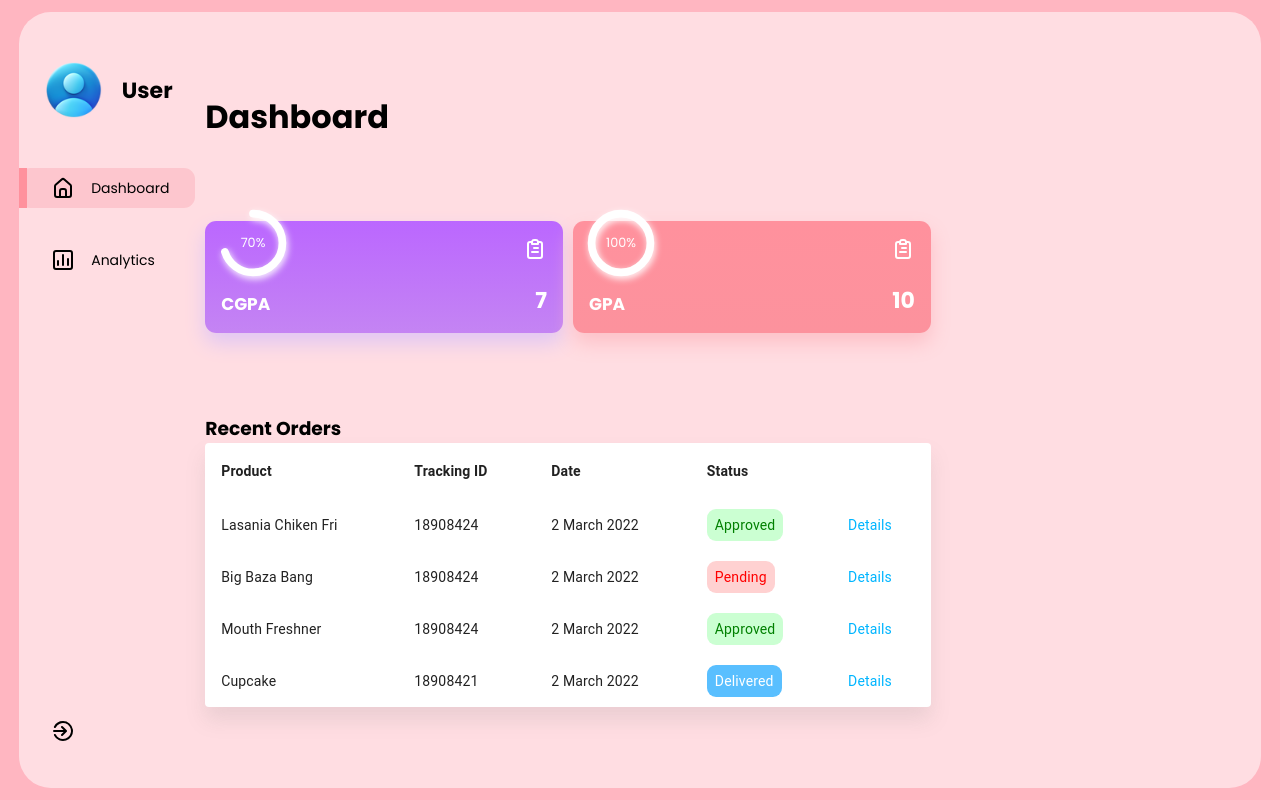
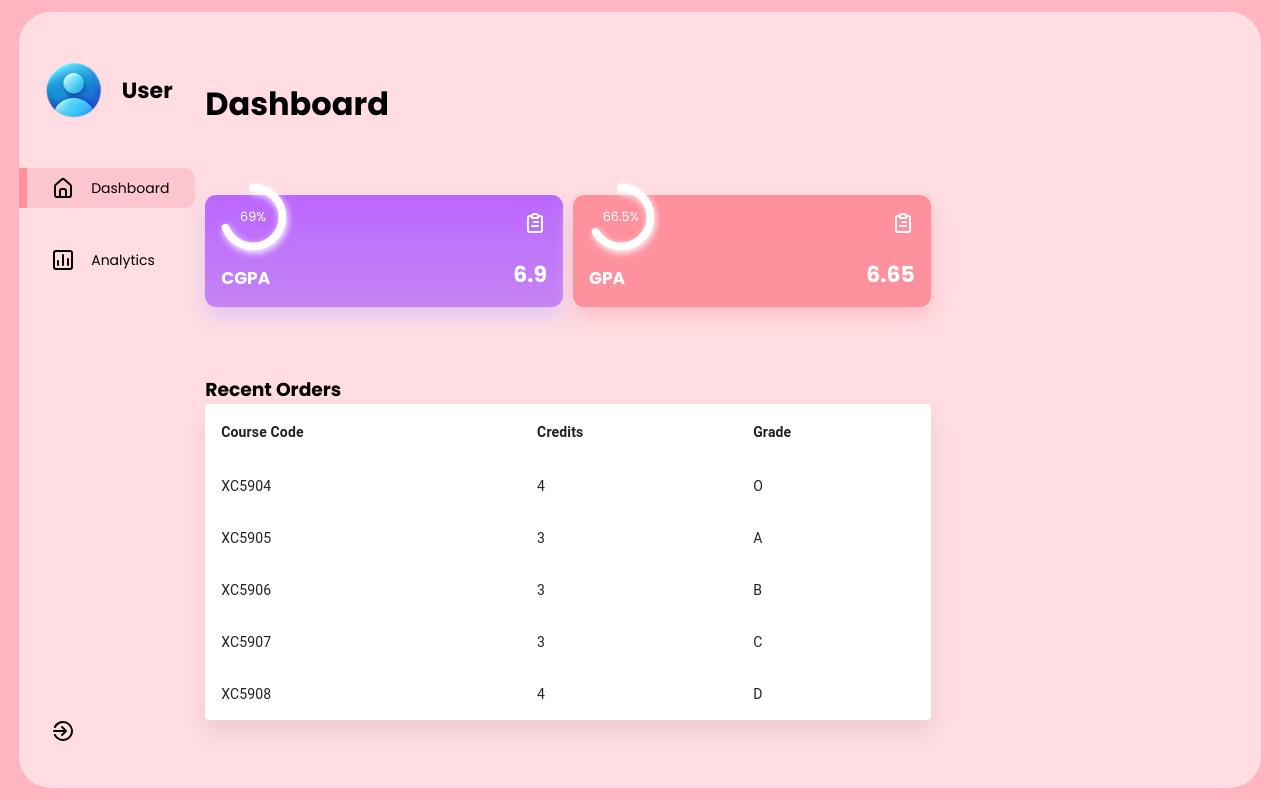
Before and after one commit to RojiniAthira/https---github.com-RojiniAthira-reactJs-Task, a React (Create React App) app: page /dashboard in a window 1280 px wide. Built offline with nearby package versions, Linux system fonts and the light colour scheme.

Commit message:
did some changes in the dashboard

```diff
--- a/src/Components/mainPage/table/Table.jsx
+++ b/src/Components/mainPage/table/Table.jsx
@@ -7,41 +7,23 @@ import TableHead from "@mui/material/TableHead";
 import TableRow from "@mui/material/TableRow";
 import Paper from "@mui/material/Paper";
 import "./Table.css";
+import gradeData from "./../../../Data/gradeData.json";
 
-function createData(name, trackingId, date, status) {
-  return { name, trackingId, date, status };
+function createData(id,coursecode, credits, grade) {
+  return { id,coursecode, credits, grade};
 }
 
-const rows = [
-  createData("Lasania Chiken Fri", 18908424, "2 March 2022", "Approved"),
-  createData("Big Baza Bang ", 18908424, "2 March 2022", "Pending"),
-  createData("Mouth Freshner", 18908424, "2 March 2022", "Approved"),
-  createData("Cupcake", 18908421, "2 March 2022", "Delivered"),
-];
+const rows = [];
+for (var i=0; i<gradeData.length; i++) {
+  if (gradeData[i].semester === '10'){
+    rows.push(createData(i,gradeData[i].course_code,
+      gradeData[i].credits,
+      gradeData[i].grade));
+  }
+
+}
 
 
-const makeStyle=(status)=>{
-  if(status === 'Approved')
-  {
-    return {
-      background: 'rgb(145 254 159 / 47%)',
-      color: 'green',
-    }
-  }
-  else if(status === 'Pending')
-  {
-    return{
-      background: '#ffadad8f',
-      color: 'red',
-    }
-  }
-  else{
-    return{
-      background: '#59bfff',
-      color: 'white',
-    }
-  }
-}
 
 export default function BasicTable() {
   return (
@@ -54,28 +36,23 @@ export default function BasicTable() {
           <Table sx={{ minWidth: 650 }} aria-label="simple table">
             <TableHead>
               <TableRow>
-                <TableCell>Product</TableCell>
-                <TableCell align="left">Tracking ID</TableCell>
-                <TableCell align="left">Date</TableCell>
-                <TableCell align="left">Status</TableCell>
-                <TableCell align="left"></TableCell>
+                <TableCell>Course Code</TableCell>
+                <TableCell align="left">Credits</TableCell>
+                <TableCell align="left">Grade</TableCell>
               </TableRow>
             </TableHead>
             <TableBody style={{ color: "white" }}>
               {rows.map((row) => (
                 <TableRow
-                  key={row.name}
+                  key={row.id}
                   sx={{ "&:last-child td, &:last-child th": { border: 0 } }}
                 >
                   <TableCell component="th" scope="row">
-                    {row.name}
+                    {row.coursecode}
                   </TableCell>
-                  <TableCell align="left">{row.trackingId}</TableCell>
-                  <TableCell align="left">{row.date}</TableCell>
-                  <TableCell align="left">
-                    <span className="status" style={makeStyle(row.status)}>{row.status}</span>
+                  <TableCell align="left">{row.credits}</TableCell>
+                  <TableCell align="left">{row.grade}
                   </TableCell>
-                  <TableCell align="left" className="Details">Details</TableCell>
                 </TableRow>
               ))}
             </TableBody>
--- a/src/Data/data.js
+++ b/src/Data/data.js
@@ -2,67 +2,22 @@
 import { UilEstate, UilClipboardAlt, UilChart } from "@iconscout/react-unicons";
 import gradeData from "./gradeData.json";
 
-// Sidebar Data
-export const SidebarData = [
-  {
-    icon: UilEstate,
-    heading: "Dashboard",
-  },
-  {
-    icon: UilChart,
-    heading: "Analytics",
-  },
-];
-
-// Analytics Cards Data
-export const cardsData = [
-  {
-    title: "CGPA",
-    color: {
-      backGround: "linear-gradient(180deg, #bb67ff 0%, #c484f3 100%)",
-      boxShadow: "0px 10px 20px 0px #e0c6f5",
-    },
-    barValue: 70,
-    value: 7.0,
-    png: UilClipboardAlt,
-    series: [
-      {
-        name: "CGPA",
-        data: [7.8, 8.2, 7.9, 9.0, 10, 7.8, 8.2, 7.9, 9.0, 10],
-      },
-    ],
-  },
-  {
-    title: "GPA",
-    color: {
-      backGround: "linear-gradient(180deg, #FF919D 0%, #FC929D 100%)",
-      boxShadow: "0px 10px 20px 0px #FDC0C7",
-    },
-    barValue: 100,
-    value: 10,
-    png: UilClipboardAlt,
-    series: [
-      {
-        name: "GPA",
-        data: [7.8, 8.2, 7.9, 9.0, 10, 7.8, 8.2, 7.9, 9.0, 10],
-      },
-    ],
-  },
-];
-
+// Logic for calculating CGPA and GPA
 function calculateCGPA(sem) {
   var data = [];
-  for (var i = 1; i <= sem; i++) {
+  for (var i = 1; i <= parseInt(sem); i++) {
     data.push(
-      calculateGPA(getGrade(gradeData, sem), getCredit(gradeData, sem))
+      calculateGPA(
+        getGrade(gradeData, i.toString()),
+        getCredit(gradeData, i.toString())
+      )
     );
   }
   var sum = 0;
   for (var j = 0; j < data.length; j++) {
-    sum += data[j];
+    sum += parseInt(data[j]);
   }
   var average = sum / data.length;
-  console.log(average);
   return average;
 }
 
@@ -76,15 +31,12 @@ function calculateGPA(grade, credit) {
   creditPoints.set("B+", 7);
   creditPoints.set("B", 6);
   creditPoints.set("C", 5);
+  creditPoints.set("D", 4);
   for (var i = 0; i < grade.length; i++) {
     totalPoint += creditPoints.get(grade[i]) * credit[i];
     totalCredit += credit[i];
-    console.log(creditPoints.get(grade[i]));
   }
-  console.log(totalCredit);
-  console.log(totalPoint);
   var gpa = totalPoint / totalCredit;
-  console.log(gpa.toFixed(2));
   return gpa.toFixed(2);
 }
 
@@ -110,4 +62,82 @@ function getCredit(gradeData, sem) {
   return credit;
 }
 
-calculateCGPA("2");
+function getCGPA(sem) {
+  var result = [];
+  for (var i = 1; i <= sem; i++) {
+    result.push(calculateCGPA(i, i.toString()));
+  }
+  console.log(result);
+  return result;
+}
+
+function getGPA(sem) {
+  var result = [];
+  console.log(sem);
+  for (var i = 1; i <= sem; i++) {
+    console.log(
+      i,
+      calculateGPA(
+        getGrade(gradeData, i.toString()),
+        getCredit(gradeData, i.toString())
+      )
+    );
+    result.push(
+      calculateGPA(
+        getGrade(gradeData, i.toString()),
+        getCredit(gradeData, i.toString())
+      )
+    );
+  }
+  console.log(result);
+  return result;
+}
+
+// Sidebar Data
+export const SidebarData = [
+  {
+    icon: UilEstate,
+    heading: "Dashboard",
+  },
+  {
+    icon: UilChart,
+    heading: "Analytics",
+  },
+];
+
+// Analytics Cards Data
+export const cardsData = [
+  {
+    title: "CGPA",
+    color: {
+      backGround: "linear-gradient(180deg, #bb67ff 0%, #c484f3 100%)",
+      boxShadow: "0px 10px 20px 0px #e0c6f5",
+    },
+    barValue: calculateCGPA("10") * 10,
+    value: calculateCGPA("10"),
+    png: UilClipboardAlt,
+    series: [
+      {
+        name: "CGPA",
+        data: getCGPA(10),
+      },
+    ],
+  },
+  {
+    title: "GPA",
+    color: {
+      backGround: "linear-gradient(180deg, #FF919D 0%, #FC929D 100%)",
+      boxShadow: "0px 10px 20px 0px #FDC0C7",
+    },
+    barValue:
+      calculateGPA(getGrade(gradeData, "10"), getCredit(gradeData, "10")) * 10,
+    value: calculateGPA(getGrade(gradeData, "10"), getCredit(gradeData, "10")),
+    png: UilClipboardAlt,
+    series: [
+      {
+        name: "GPA",
+        data: getGPA(10),
+      },
+    ],
+  },
+];
```
